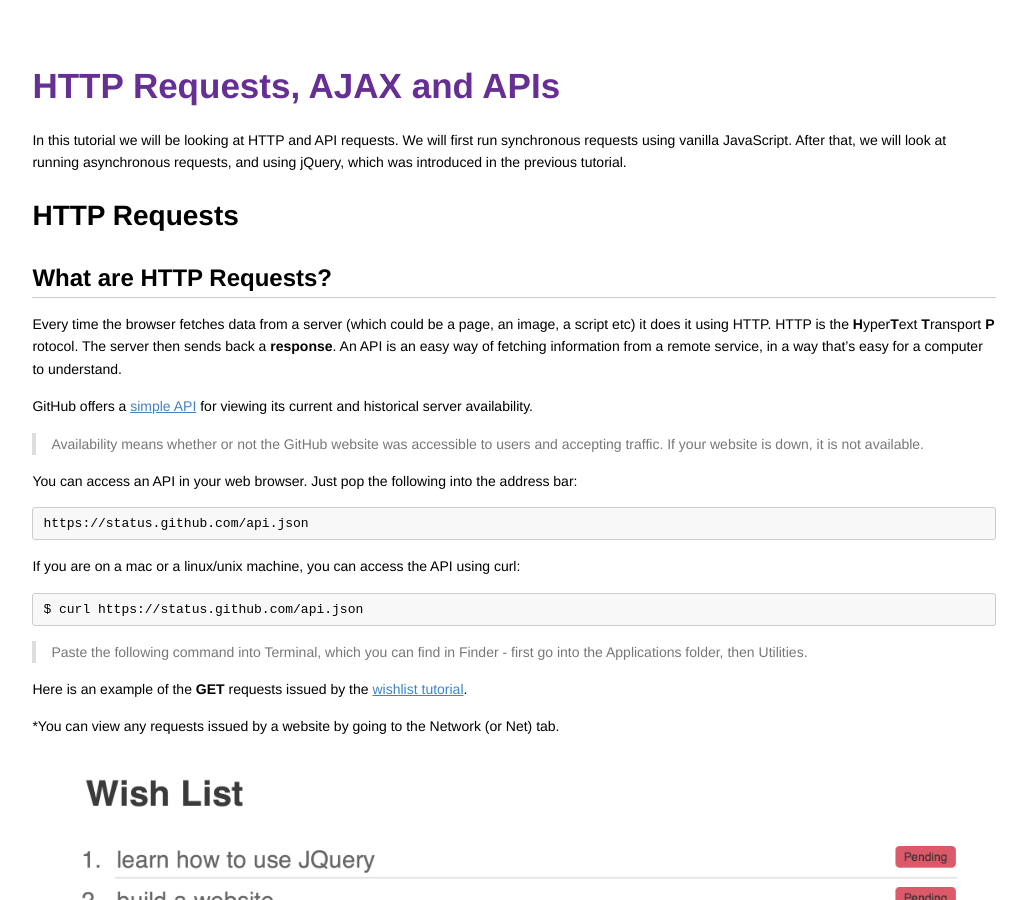
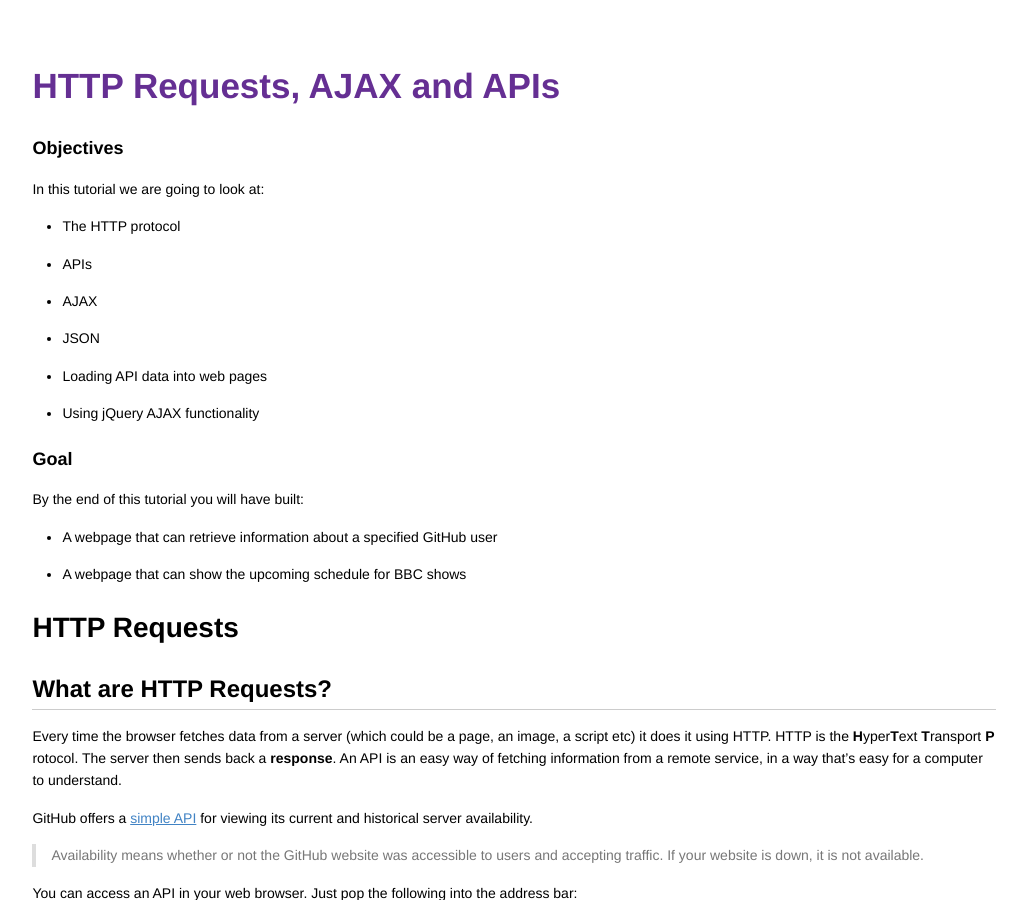
Before and after one commit to codebar/tutorials, a Jekyll site: the page built from js/lesson4/tutorial.md, in a window 1280 px wide and 900 px high. Shown: the whole window, without its empty margins (126-1153 px from the left). Built offline with Jekyll 4.4.1, drawn with Linux system fonts in a browser that asks for light colours; Markdown is read by kramdown in place of the engine named in the settings.

Commit message:
Add objectives and goals section to the top of JS lesson 4

```diff
--- a/js/lesson4/tutorial.md
+++ b/js/lesson4/tutorial.md
@@ -3,7 +3,23 @@ layout: page
 title: HTTP Requests, AJAX and APIs
 ---
 
-In this tutorial we will be looking at HTTP and API requests. We will first run synchronous requests using vanilla JavaScript. After that, we will look at running asynchronous requests, and using jQuery, which was introduced in the previous tutorial.
+###Objectives
+
+In this tutorial we are going to look at:
+
+* The HTTP protocol
+* APIs
+* AJAX
+* JSON
+* Loading API data into web pages
+* Using jQuery AJAX functionality
+
+###Goal
+
+By the end of this tutorial you will have built:
+
+* A webpage that can retrieve information about a specified GitHub user
+* A webpage that can show the upcoming schedule for BBC shows
 
 # HTTP Requests
 
```
